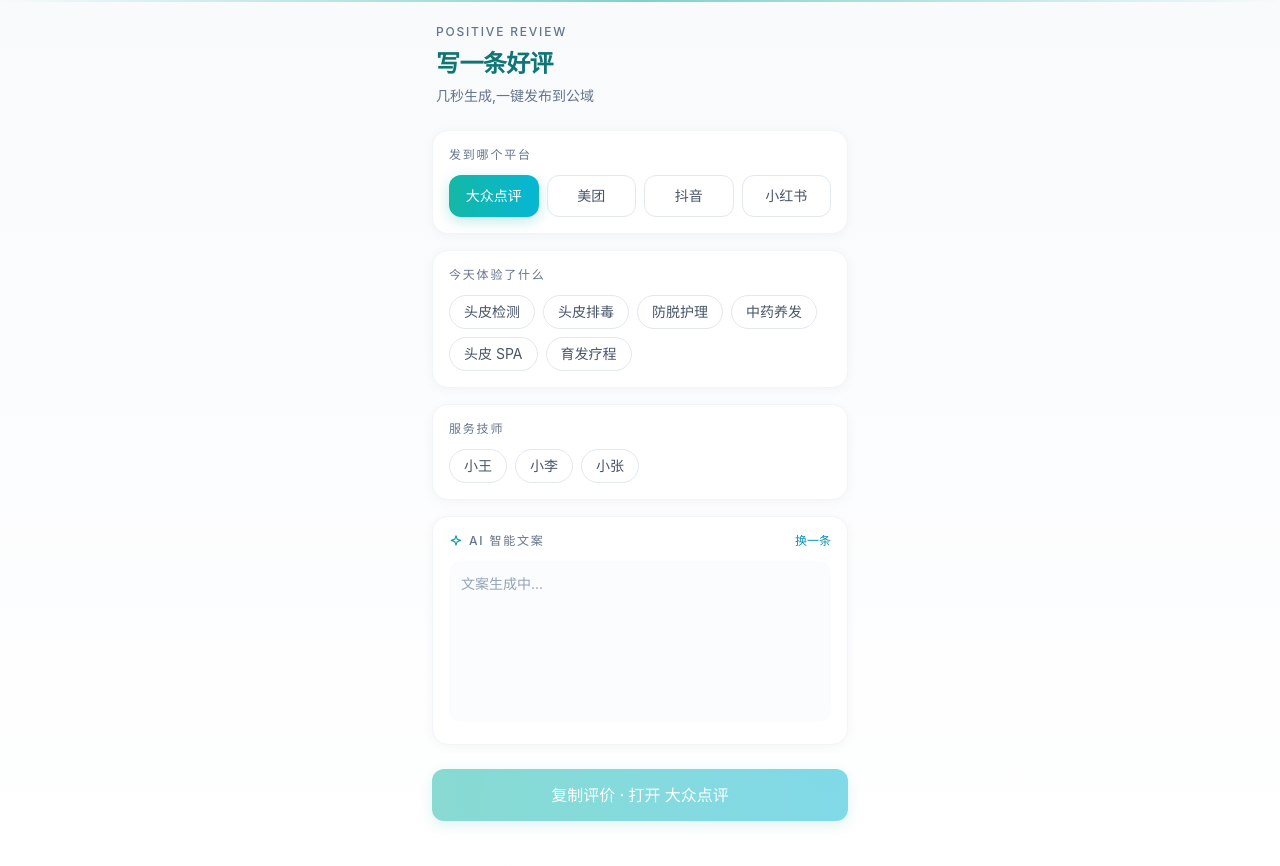
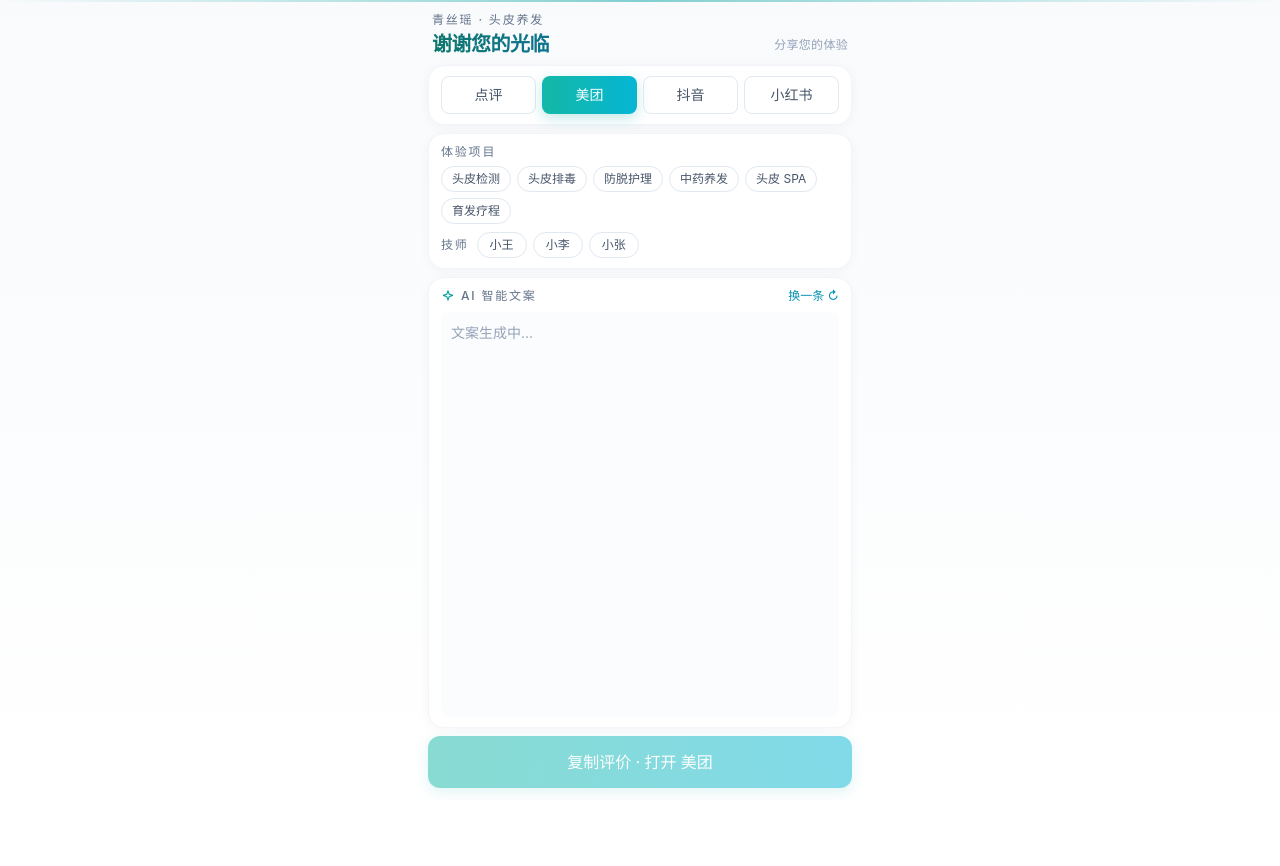
Before and after one commit to Sensy-yan/commentsys, a Vue app in the folder apps/customer/: page /#/positive in a window 1280 px wide. Shown: the top 866 px of the page. After the commit the page ends 800 px from the top, so only its background shows below. Built offline with nearby package versions, Linux system fonts and the light colour scheme.

Commit message:
feat(customer): 青丝瑶 brand, default 5★/meituan, one-screen layout

```diff
--- a/apps/customer/src/components/StarRating.vue
+++ b/apps/customer/src/components/StarRating.vue
@@ -1,10 +1,10 @@
 <script setup lang="ts">
 import { ref } from 'vue';
 
-defineProps<{ size?: number }>();
+const props = defineProps<{ size?: number; defaultRating?: number }>();
 const emit = defineEmits<{ (e: 'change', rating: number): void }>();
 const hover = ref(0);
-const selected = ref(0);
+const selected = ref(props.defaultRating ?? 0);
 
 function pick(n: number) {
   selected.value = n;
--- a/apps/customer/src/pages/PositiveReview.vue
+++ b/apps/customer/src/pages/PositiveReview.vue
@@ -6,7 +6,7 @@
 import { jumpToApp } from '../utils/appJump.js';
 
 const session = useSessionStore();
-const platform = ref<'dianping' | 'meituan' | 'douyin' | 'xiaohongshu'>('dianping');
+const platform = ref<'dianping' | 'meituan' | 'douyin' | 'xiaohongshu'>('meituan');
 const tags = ref<string[]>([]);
 const technician = ref('');
 const text = ref('');
@@ -30,7 +30,7 @@
 }
 
 const PLATFORM_LABEL: Record<string, string> = {
-  dianping: '大众点评', meituan: '美团',
+  dianping: '点评', meituan: '美团',
   douyin: '抖音', xiaohongshu: '小红书',
 };
 const AVAILABLE_TAGS = ['头皮检测', '头皮排毒', '防脱护理', '中药养发', '头皮 SPA', '育发疗程'];
@@ -59,7 +59,6 @@
     alert('请手动长按选中文案复制');
     return;
   }
-  // 通知后端这次跳转
   fetch('/api/customer/reviews/log-jump', {
     method: 'POST', headers: { 'Content-Type': 'application/json' },
     body: JSON.stringify({
@@ -79,71 +78,74 @@
 </script>
 
 <template>
-  <div class="px-4 pt-6 pb-28 max-w-md mx-auto space-y-4">
-    <!-- 顶部 header -->
-    <header class="px-1 pb-2">
-      <div class="label mb-2">POSITIVE REVIEW</div>
-      <h2 class="heading-1">写一条好评</h2>
-      <p class="text-sm text-slate-500 mt-1.5">几秒生成,一键发布到公域</p>
+  <div class="h-[100dvh] flex flex-col px-3 pt-3 pb-3 max-w-md mx-auto overflow-hidden">
+    <!-- 顶部品牌 + 感谢话术 -->
+    <header class="px-1 pb-2 shrink-0">
+      <div class="flex items-end justify-between">
+        <div>
+          <div class="label">青丝瑶 · 头皮养发</div>
+          <h2 class="heading-1 mt-1 text-xl leading-tight">谢谢您的光临</h2>
+        </div>
+        <span class="text-xs text-slate-400 tracking-wide pb-1">分享您的体验</span>
+      </div>
     </header>
 
     <!-- 平台 -->
-    <section class="card p-4">
-      <div class="label mb-3">发到哪个平台</div>
-      <div class="grid grid-cols-4 gap-2">
+    <section class="card px-3 py-2.5 mb-2 shrink-0">
+      <div class="grid grid-cols-4 gap-1.5">
         <button
           v-for="(label, key) in PLATFORM_LABEL"
           :key="key"
           @click="platform = (key as any); regenerate(); loadPhotos();"
-          class="py-2.5 rounded-xl border text-sm font-medium transition-all duration-200 active:scale-[0.97]"
+          class="py-2 rounded-lg border text-sm font-medium transition-all duration-200 active:scale-[0.97]"
           :class="platform === key
             ? 'bg-gradient-to-r from-teal-500 to-cyan-500 text-white border-transparent shadow-brand'
-            : 'border-slate-200 text-slate-600 hover:border-slate-300'"
+            : 'border-slate-200 text-slate-600'"
         >
           {{ label }}
         </button>
       </div>
     </section>
 
-    <!-- 项目标签 -->
-    <section class="card p-4">
-      <div class="label mb-3">今天体验了什么</div>
-      <div class="flex flex-wrap gap-2">
+    <!-- 项目 + 技师 合并卡 -->
+    <section class="card px-3 py-2.5 mb-2 shrink-0 space-y-2">
+      <div>
+        <div class="label mb-1.5">体验项目</div>
+        <div class="flex flex-wrap gap-1.5">
           <button
             v-for="t in AVAILABLE_TAGS"
             :key="t"
             @click="toggleTag(t)"
-          class="px-3.5 py-1.5 rounded-full border text-sm transition-all duration-200 active:scale-[0.97]"
+            class="px-2.5 py-1 rounded-full border text-xs transition-all duration-200 active:scale-[0.97]"
             :class="tags.includes(t)
               ? 'bg-brand-50 border-brand-500 text-brand-700 font-medium'
-            : 'border-slate-200 text-slate-600 hover:border-slate-300'"
+              : 'border-slate-200 text-slate-600'"
           >
             {{ t }}
           </button>
         </div>
-    </section>
-
-    <!-- 技师 -->
-    <section class="card p-4">
-      <div class="label mb-3">服务技师</div>
-      <div class="flex flex-wrap gap-2">
+      </div>
+      <div class="flex items-center gap-2">
+        <div class="label shrink-0">技师</div>
+        <div class="flex gap-1.5 flex-1">
           <button
             v-for="t in TECHNICIANS"
             :key="t"
             @click="technician = t"
-          class="px-3.5 py-1.5 rounded-full border text-sm transition-all duration-200 active:scale-[0.97]"
+            class="px-3 py-1 rounded-full border text-xs transition-all duration-200 active:scale-[0.97]"
             :class="technician === t
               ? 'bg-brand-50 border-brand-500 text-brand-700 font-medium'
-            : 'border-slate-200 text-slate-600 hover:border-slate-300'"
+              : 'border-slate-200 text-slate-600'"
           >
             {{ t }}
           </button>
         </div>
+      </div>
     </section>
 
-    <!-- AI 文案 -->
-    <section class="card p-4">
-      <div class="flex items-center justify-between mb-3">
+    <!-- AI 文案 (flex-grow 占据剩余空间) -->
+    <section class="card px-3 py-2.5 mb-2 flex-1 min-h-0 flex flex-col">
+      <div class="flex items-center justify-between mb-2 shrink-0">
         <div class="flex items-center gap-1.5">
           <svg
             class="w-3.5 h-3.5 text-brand-500"
@@ -157,18 +159,20 @@
             <path d="M12 3l1.9 5.8L20 11l-6.1 2.2L12 19l-1.9-5.8L4 11l6.1-2.2z" />
           </svg>
           <span class="label">AI 智能文案</span>
+          <span v-if="!loading && source === 'ai'" class="text-[10px] text-slate-400 tracking-wide">AI</span>
+          <span v-else-if="!loading && source === 'template'" class="text-[10px] text-slate-400 tracking-wide">模板</span>
         </div>
         <button
           @click="regenerate"
           :disabled="loading"
           class="text-xs text-brand-600 font-medium disabled:text-slate-300 hover:text-brand-700 transition-colors"
         >
-          换一条
+          换一条 ↻
         </button>
       </div>
       <div
         v-if="loading"
-        class="flex items-center gap-2 text-slate-500 text-sm py-8 justify-center"
+        class="flex-1 flex items-center justify-center gap-2 text-slate-500 text-sm"
       >
         <span class="w-2 h-2 rounded-full bg-brand-500 animate-pulse" />
         <span class="w-2 h-2 rounded-full bg-cyan-500 animate-pulse [animation-delay:200ms]" />
@@ -178,57 +182,44 @@
       <textarea
         v-else
         v-model="text"
-        rows="6"
-        class="w-full text-sm text-slate-700 leading-relaxed focus:outline-none resize-none bg-slate-50/60 rounded-xl p-3 placeholder:text-slate-400"
+        class="flex-1 min-h-0 w-full text-sm text-slate-700 leading-relaxed focus:outline-none resize-none bg-slate-50/60 rounded-lg p-2.5 placeholder:text-slate-400"
         placeholder="文案生成中..."
       />
-      <div v-if="!loading && source" class="text-xs text-slate-400 text-right mt-2 tracking-wide">
-        <span v-if="source === 'ai'">由 AI 智能生成</span>
-        <span v-else-if="source === 'template'">模板生成</span>
-      </div>
     </section>
 
-    <!-- 照片 -->
-    <section v-if="photos.length" class="card p-4 space-y-3">
-      <div class="flex items-center justify-between">
-        <div class="label">搭配照片</div>
-        <span class="text-xs text-slate-400">已选 {{ selectedPhotos.length }}/3</span>
+    <!-- 照片 - 紧凑单行 -->
+    <section v-if="photos.length" class="shrink-0 mb-2 px-1">
+      <div class="flex items-center justify-between mb-1.5">
+        <span class="label">搭配照片</span>
+        <span class="text-[10px] text-slate-400">{{ selectedPhotos.length }}/3</span>
       </div>
-      <div class="grid grid-cols-5 gap-1.5">
+      <div class="flex gap-1.5 overflow-x-auto">
         <div
           v-for="p in photos"
           :key="p.id"
-          class="relative aspect-square cursor-pointer transition-transform active:scale-95"
+          class="relative w-14 h-14 shrink-0 cursor-pointer transition-transform active:scale-95"
           @click="togglePhoto(p.id)"
         >
-          <img
-            :src="p.url"
-            class="w-full h-full object-cover rounded-lg"
-          />
+          <img :src="p.url" class="w-full h-full object-cover rounded-md" />
           <div
             v-if="selectedPhotos.includes(p.id)"
-            class="absolute inset-0 bg-brand-500/30 border-2 border-brand-500 rounded-lg flex items-start justify-end p-1"
+            class="absolute inset-0 bg-brand-500/30 border-2 border-brand-500 rounded-md flex items-start justify-end p-0.5"
           >
-            <span class="bg-gradient-to-r from-teal-500 to-cyan-500 text-white text-xs font-semibold w-5 h-5 rounded-full flex items-center justify-center shadow-md">
+            <span class="bg-gradient-to-r from-teal-500 to-cyan-500 text-white text-[10px] font-semibold w-4 h-4 rounded-full flex items-center justify-center">
               {{ selectedPhotos.indexOf(p.id) + 1 }}
             </span>
           </div>
         </div>
       </div>
-      <p class="text-xs text-slate-400 leading-relaxed">
-        打开 App 后,文案会自动复制。图片请在 App 内长按下载或截图。
-      </p>
     </section>
 
     <!-- 底部 CTA -->
-    <div class="pt-2">
     <button
       @click="copyAndJump"
       :disabled="!text"
-        class="btn-primary w-full text-base"
+      class="btn-primary w-full shrink-0"
     >
       复制评价 · 打开 {{ PLATFORM_LABEL[platform] }}
     </button>
   </div>
-  </div>
 </template>
```
Also changed, not shown: apps/customer/src/pages/Welcome.vue (+24 -13 lines). Lines whose indentation alone changed are shown as unchanged.
